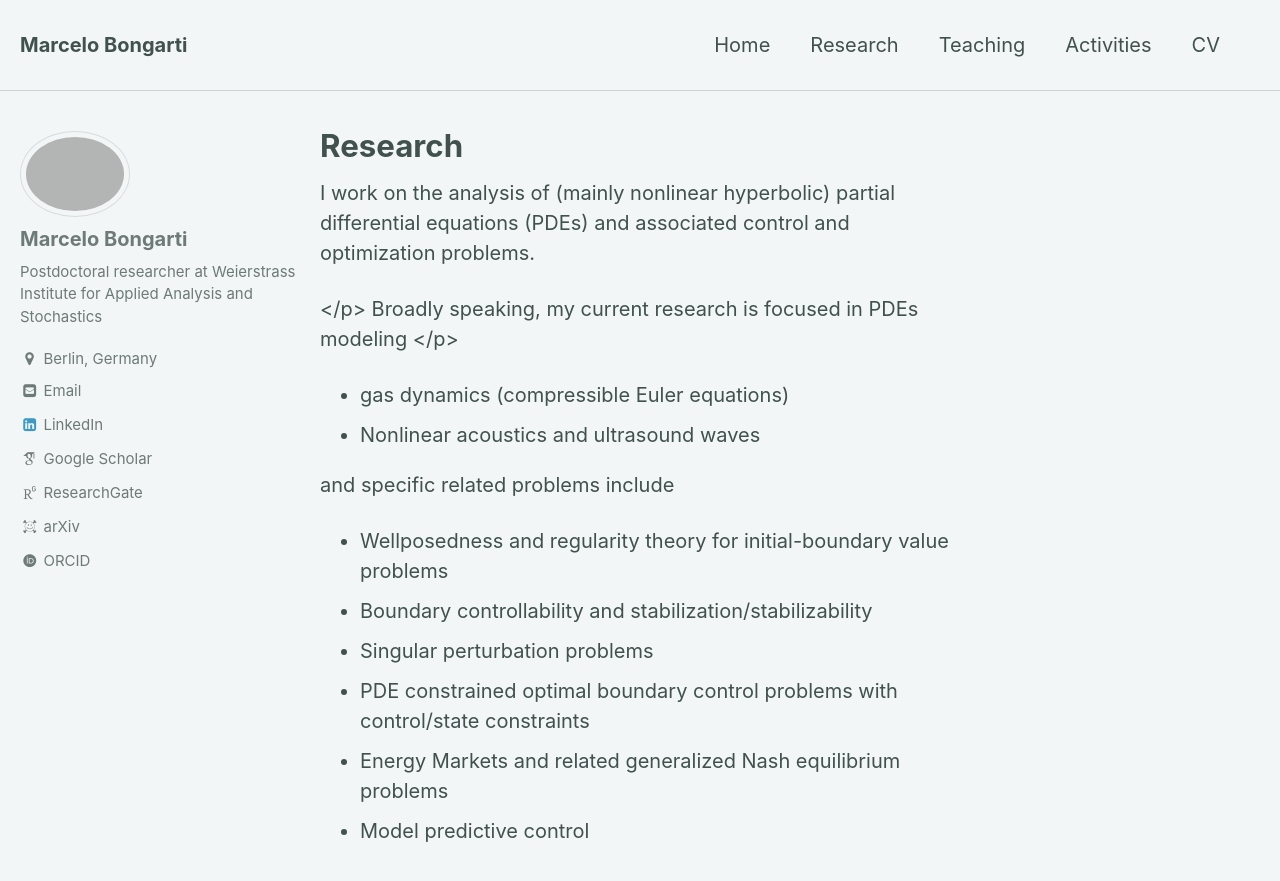
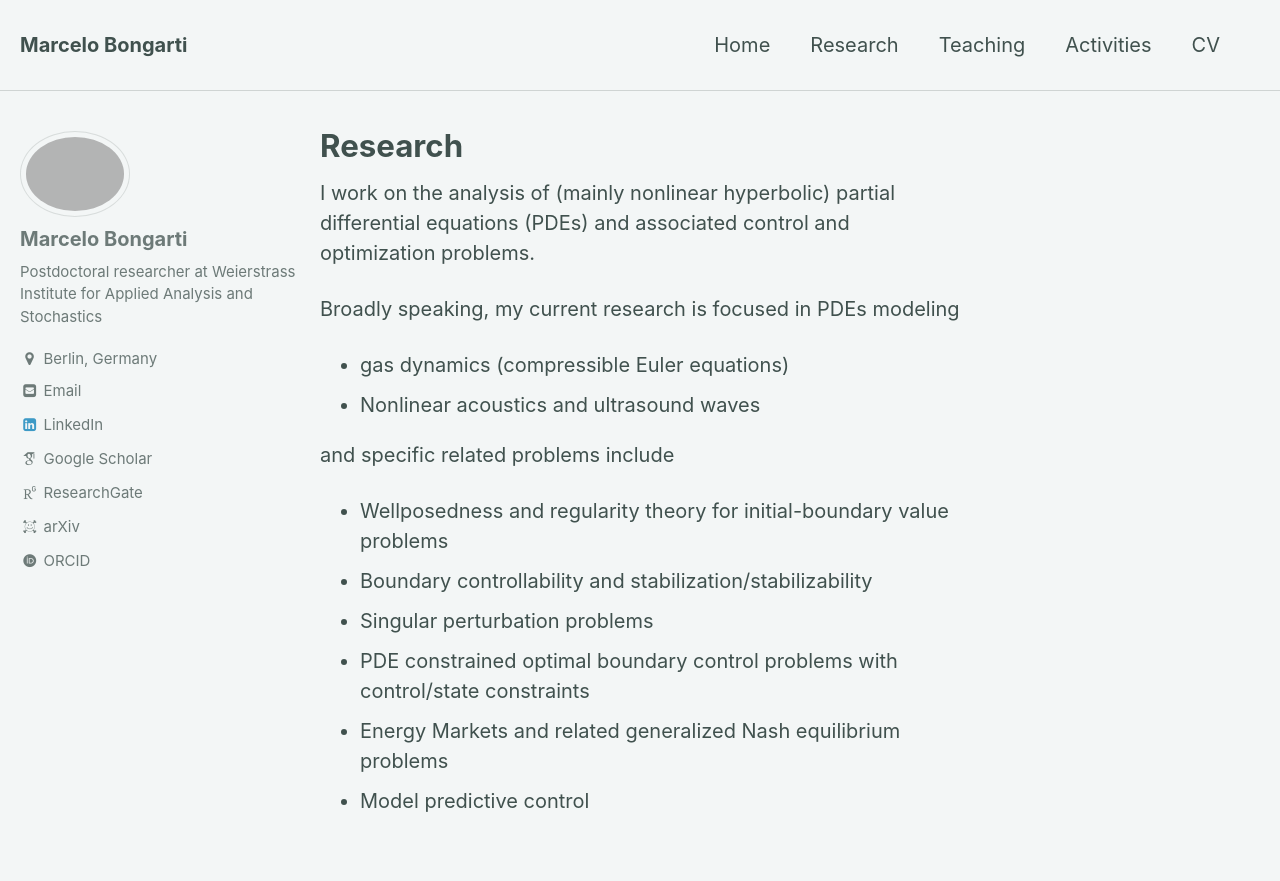
Before and after one commit to mbongarti/mbongarti.github.io, a Jekyll site: the page built from _pages/research.md, in a window 1280 px wide and 900 px high. Shown: the top 881 px of the window. Built offline with Jekyll 4.4.1, drawn with Linux system fonts in a browser that asks for light colours; some web fonts are replaced.

Commit message:
Update research.md

```diff
--- a/_pages/research.md
+++ b/_pages/research.md
@@ -8,9 +8,9 @@ author_profile: true
 
 I work on the analysis of (mainly nonlinear hyperbolic) partial differential equations (PDEs) and associated control and optimization problems.
 
-</p>
+
 Broadly speaking, my current research is focused in PDEs modeling
-</p>
+
 - gas dynamics (compressible Euler equations)
 - Nonlinear acoustics and ultrasound waves
 
```
